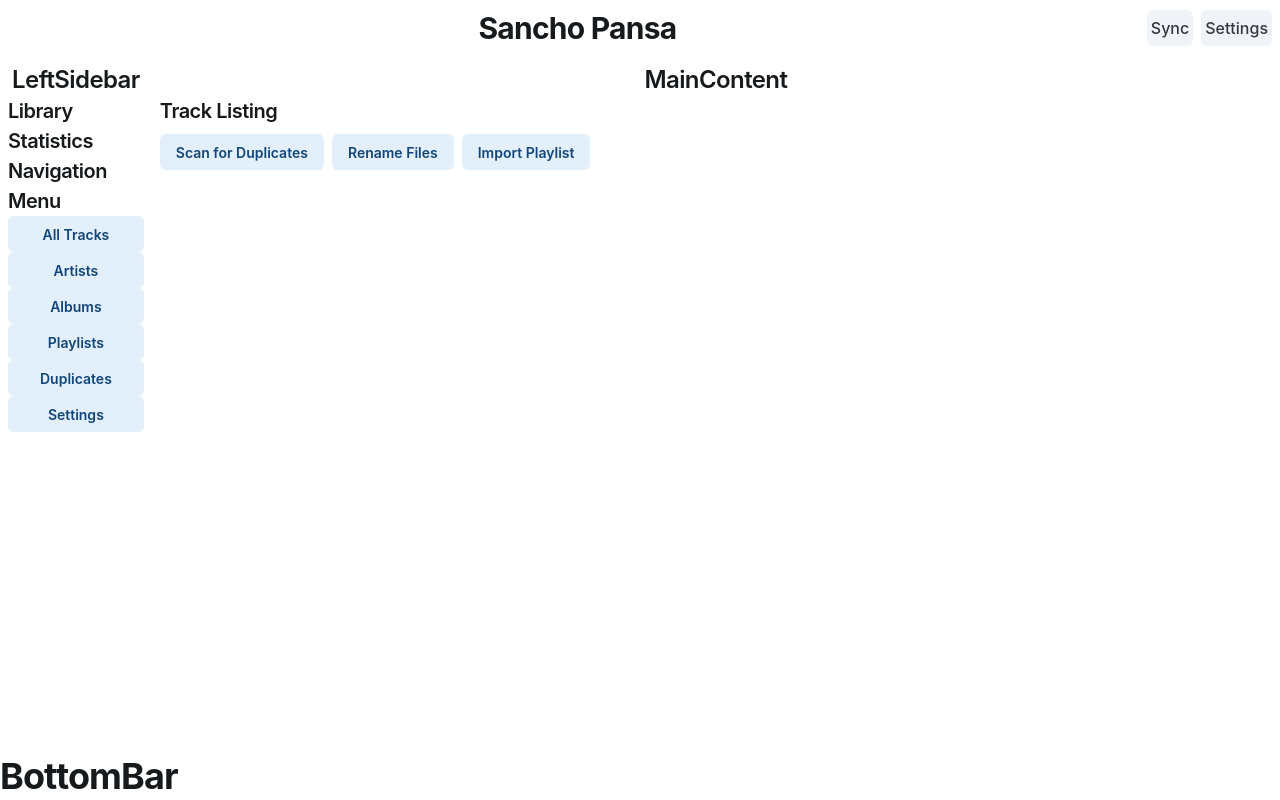
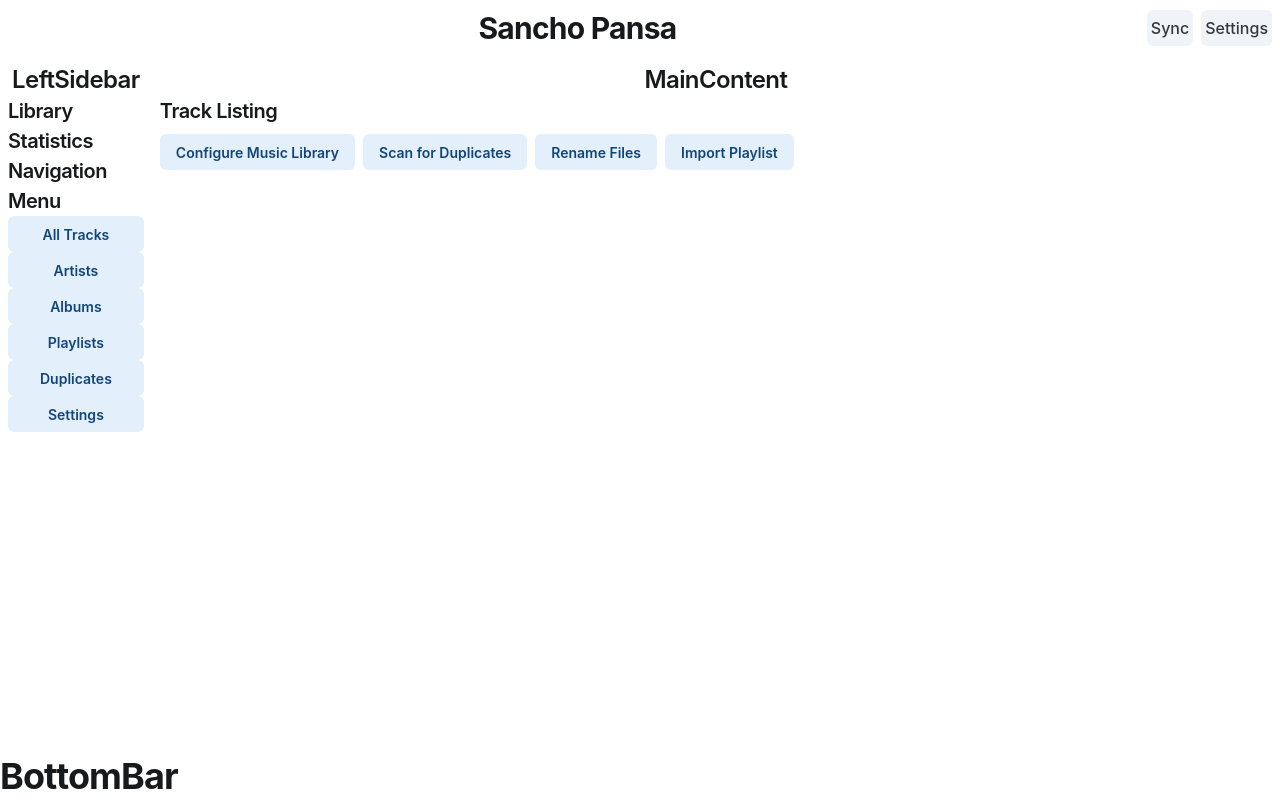
Before and after one commit to emdoem/sancho-pansa_2.0, a React (Vite) app: page / in a window 1280 px wide. Built offline with nearby package versions, Linux system fonts and the light colour scheme.

Commit message:
feat: sets up electronAPI access

```diff
--- a/package.json
+++ b/package.json
@@ -33,6 +33,7 @@
   "homepage": "https://github.com/emdoem/sancho-pansa_2.0#readme",
   "devDependencies": {
     "@eslint/js": "^9.36.0",
+    "@types/better-sqlite3": "^7.6.13",
     "@types/node": "^24.6.0",
     "@types/react": "^19.1.16",
     "@types/react-dom": "^19.1.9",
@@ -56,6 +57,7 @@
     "@emotion/styled": "^11.14.1",
     "@fontsource/inter": "^5.2.8",
     "@mui/joy": "^5.0.0-beta.52",
+    "better-sqlite3": "^11.10.0",
     "node": "^25.0.0",
     "react": "^19.1.1",
     "react-dom": "^19.1.1"
--- a/src/renderer/components/main-content/MainContent.tsx
+++ b/src/renderer/components/main-content/MainContent.tsx
@@ -1,6 +1,32 @@
-import { Button, Stack, Typography } from '@mui/joy';
+import { Button, Stack, Typography, Alert } from '@mui/joy';
+import { useState } from 'react';
 
 export const MainContent = () => {
+  const [isConfiguring, setIsConfiguring] = useState(false);
+  const [configMessage, setConfigMessage] = useState<{ type: 'success' | 'error'; text: string } | null>(null);
+
+  const handleConfigureMusicLibrary = async () => {
+    setIsConfiguring(true);
+    setConfigMessage(null);
+
+    try {
+      const result = await window.electronAPI.configureMusicLibrary();
+
+      if (result.success) {
+        setConfigMessage({ type: 'success', text: result.message });
+      } else {
+        setConfigMessage({ type: 'error', text: result.message });
+      }
+    } catch (error) {
+      setConfigMessage({
+        type: 'error',
+        text: error instanceof Error ? error.message : 'Failed to configure music library'
+      });
+    } finally {
+      setIsConfiguring(false);
+    }
+  };
+
   return (
     <Stack
       direction="column"
@@ -10,9 +36,24 @@ export const MainContent = () => {
       <Stack direction="row" justifyContent="center" sx={{ width: '100%' }}>
         <Typography level="h3">MainContent</Typography>
       </Stack>
+
+      {configMessage && (
+        <Alert color={configMessage.type === 'success' ? 'success' : 'danger'}>
+          {configMessage.text}
+        </Alert>
+      )}
+
       <Stack direction="column" gap={1}>
         <Typography level="h4">Track Listing</Typography>
         <Stack direction="row" gap={1}>
+          <Button
+            variant="soft"
+            onClick={handleConfigureMusicLibrary}
+            loading={isConfiguring}
+            disabled={isConfiguring}
+          >
+            {isConfiguring ? 'Configuring...' : 'Configure Music Library'}
+          </Button>
           <Button variant="soft">Scan for Duplicates</Button>
           <Button variant="soft">Rename Files</Button>
           <Button variant="soft">Import Playlist</Button>
--- a/vite.config.ts
+++ b/vite.config.ts
@@ -4,4 +4,15 @@ import react from '@vitejs/plugin-react';
 // https://vite.dev/config/
 export default defineConfig({
   plugins: [react()],
+  build: {
+    rollupOptions: {
+      input: {
+        main: 'src/main/main.ts',
+        preload: 'src/main/preload.ts',
+      },
+      output: {
+        entryFileNames: '[name].js',
+      },
+    },
+  },
 });
```
Also changed, not shown: src/main/main.ts (+31 -6 lines), src/main/preload.ts (added, +16 -0 lines), src/renderer/types/electron.d.ts (added, +26 -0 lines), 2 other files (tests, documents, lock files or other folders).
